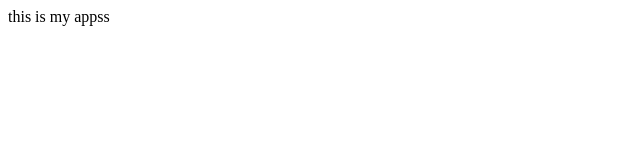
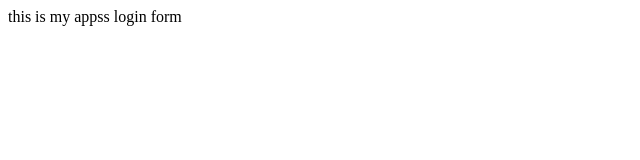
Before and after one commit to fiflak1806/myappsample, a plain HTML site: page index.html in a window 1280 px wide. Shown: the full height of the page, 0-640 px from the left. Drawn offline with Linux system fonts and the light colour scheme.

Commit message:
login form

```diff
--- a/index.html
+++ b/index.html
@@ -2,5 +2,6 @@
 <head>
     <title>My app</title>
 </head>
-<body>this is my appss</body>
+<body>this is my appss
+login form</body>
 </html>
```
Also changed, not shown: login.html (added, +1 -0 lines), dir1/app1.js (added), dir2/app2.js (added), 1 other file.
